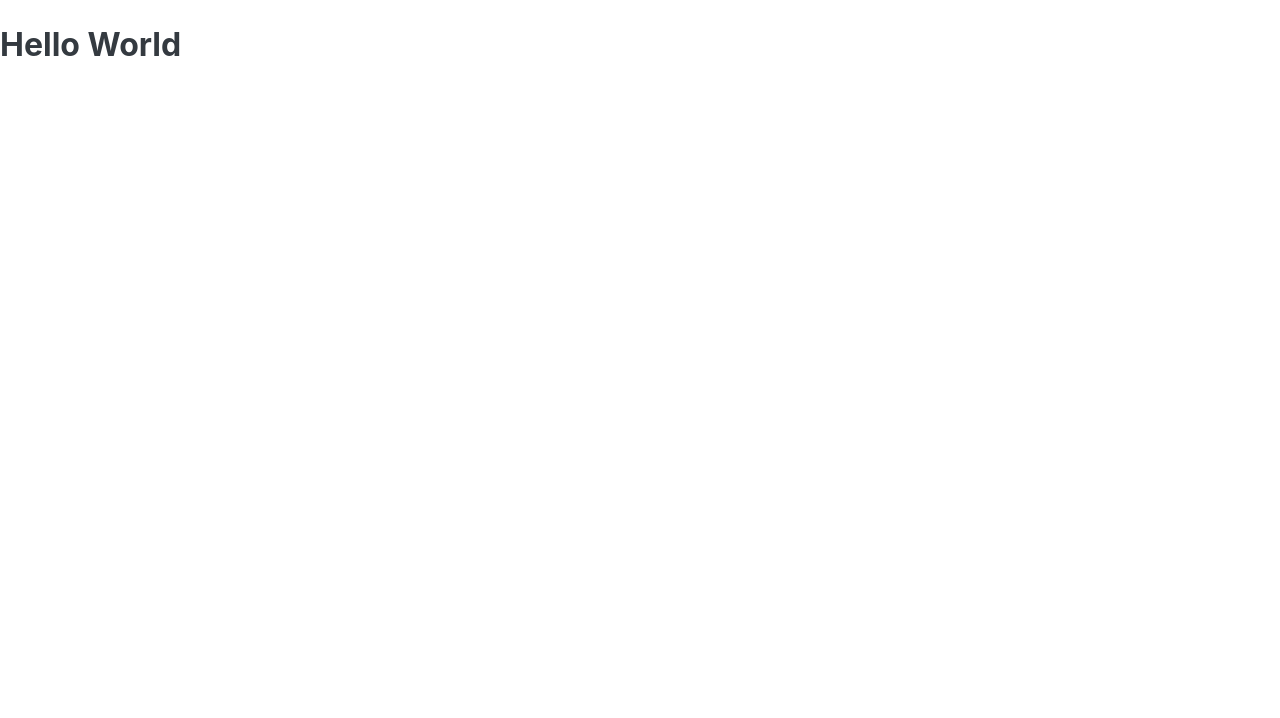
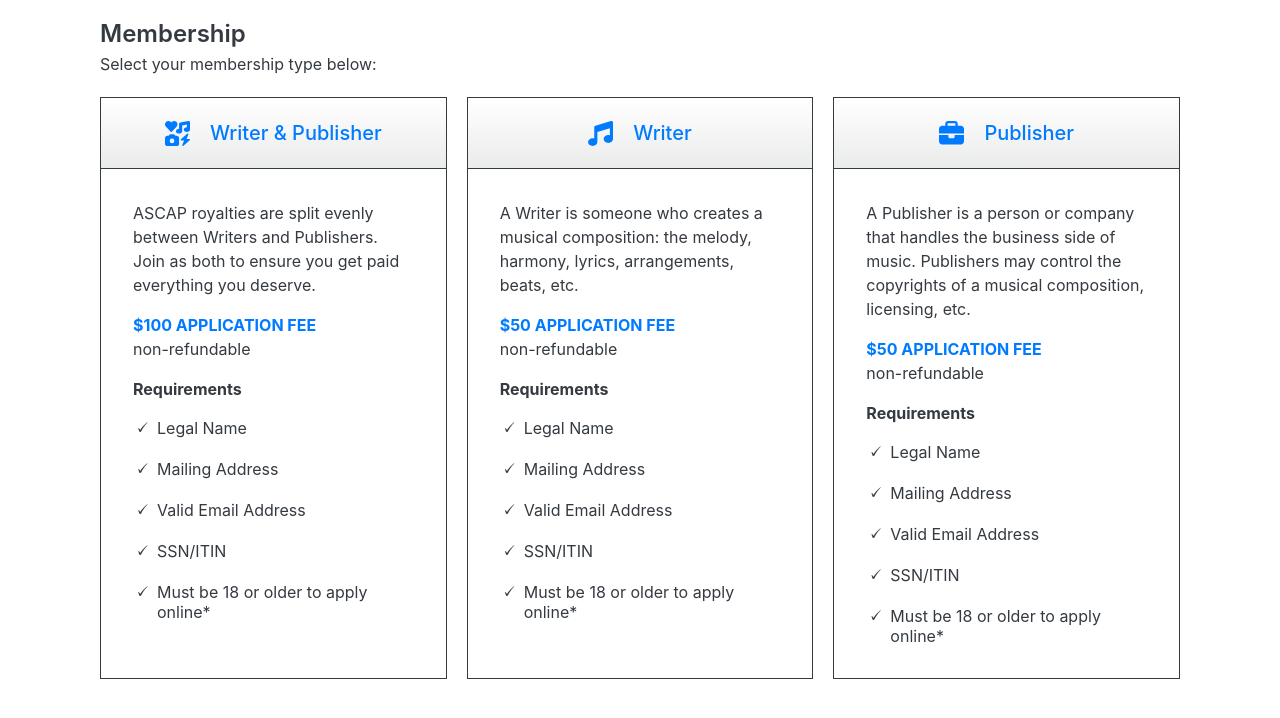
Before and after one commit to StaffOfHades/ascap-code-challenge, a Vue app: page / in a window 1280 px wide. Shown: the top 718 px of the page. Built offline with nearby package versions, Linux system fonts and the light colour scheme.

Commit message:
Add membership cards with data

```diff
--- a/src/App.vue
+++ b/src/App.vue
@@ -1,5 +1,95 @@
-<script setup lang="ts"></script>
+<script setup lang="ts">
+  import { MembershipCard } from './components/MembershipCard/';
+  import { ref } from 'vue';
+
+  interface Card {
+    description: string;
+    fee: number;
+    icon: string;
+    title: string;
+    requirements: Array<string>;
+  }
+
+  const selectedCard = ref<null | string>(null);
+
+  const requirements = [
+    'Legal Name',
+    'Mailing Address',
+    'Valid Email Address',
+    'SSN/ITIN',
+    'Must be 18 or older to apply online*',
+  ];
+
+  const cards: Array<Card> = [
+    {
+      description:
+        'ASCAP royalties are split evenly between Writers and Publishers. Join as both to ensure you get paid everything you deserve.',
+      fee: 100,
+      icon: 'icons',
+      title: 'Writer & Publisher',
+      requirements,
+    },
+    {
+      description:
+        'A Writer is someone who creates a musical composition: the melody, harmony, lyrics, arrangements, beats, etc.',
+      fee: 50,
+      icon: 'music',
+      title: 'Writer',
+      requirements,
+    },
+    {
+      description:
+        'A Publisher is a person or company that handles the business side of music. Publishers may control the copyrights of a musical composition, licensing, etc.',
+      fee: 50,
+      icon: 'briefcase',
+      title: 'Publisher',
+      requirements,
+    },
+  ];
+</script>
 
 <template>
-  <h1>Hello World</h1>
+  <main :class="$style.content">
+    <h1 :class="$style.title">Membership</h1>
+    <h4 :class="$style.subtitle">Select your membership type below:</h4>
+    <div :class="$style.cards">
+      <membership-card
+        v-for="card in cards"
+        :key="card.title"
+        :description="card.description"
+        :disabled="selectedCard !== null && selectedCard !== card.title"
+        :fee="card.fee"
+        :icon="card.icon"
+        :requirements="card.requirements"
+        :selected="selectedCard === card.title"
+        :title="card.title"
+        @click="selectedCard = card.title"
+      />
+    </div>
+  </main>
 </template>
+
+<style module lang="scss">
+  .cards {
+    column-gap: 1.25rem;
+    display: flex;
+    flex-direction: row;
+  }
+
+  .content {
+    margin: 1rem auto;
+    max-width: 1080px;
+  }
+
+  .subtitle {
+    font-size: 1rem;
+    font-weight: 400;
+    margin-top: 0;
+  }
+
+  .title {
+    font-size: 1.5rem;
+    font-weight: 600;
+    margin-bottom: 0;
+  }
+</style>
```
